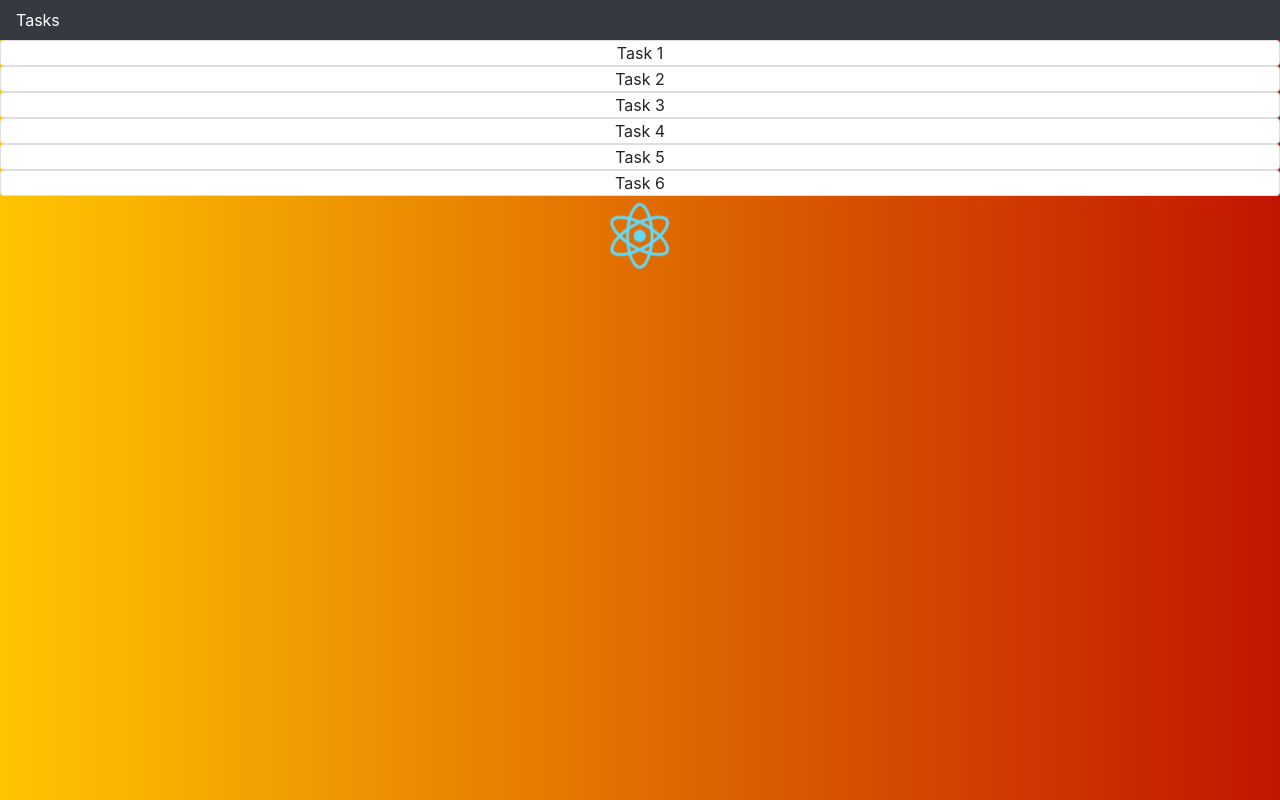
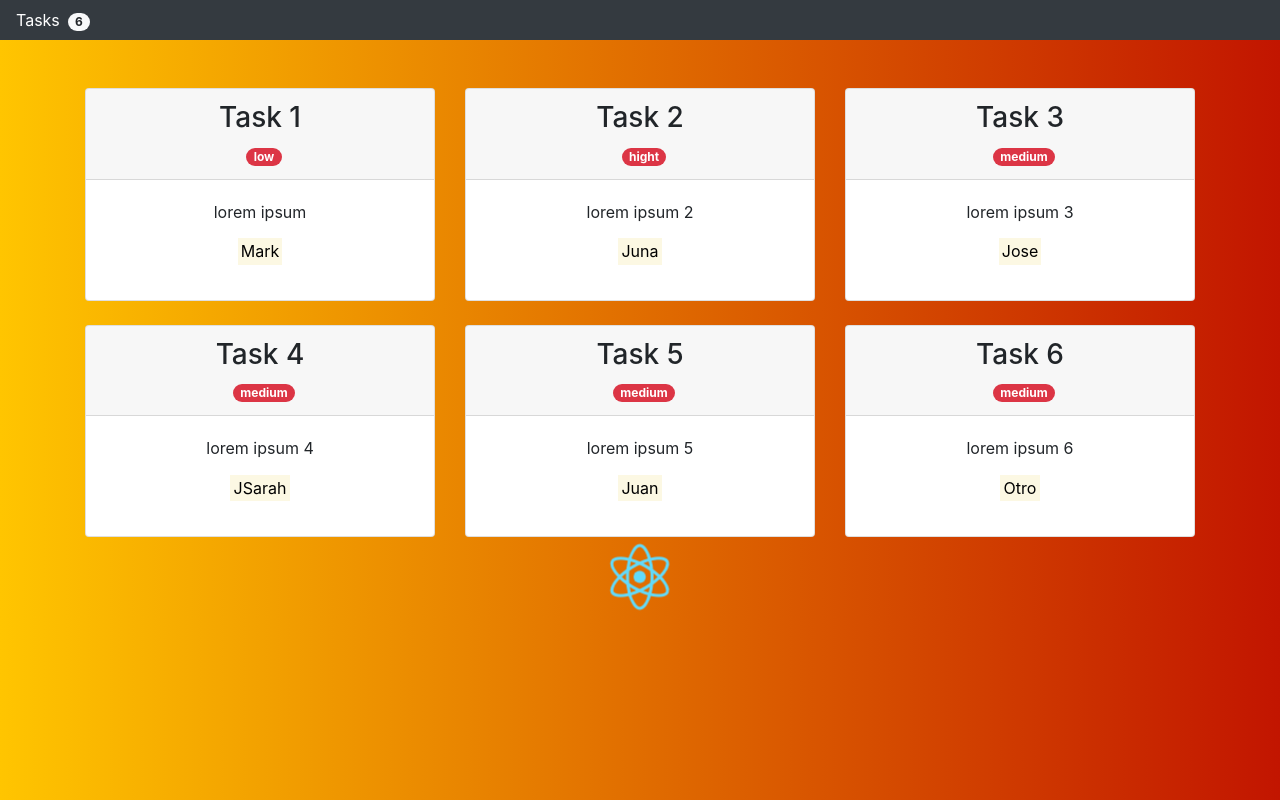
Before and after one commit to Leni-M/ui-proyecto, a React (Create React App) app: page / in a window 1280 px wide. Built offline with nearby package versions, Linux system fonts and the light colour scheme.

Commit message:
task form

```diff
--- a/src/App.js
+++ b/src/App.js
@@ -4,7 +4,7 @@ import './App.css';
 
 import {tareas} from './tasks.json';
 
-console.log(tareas);
+
 
 class App extends Component {
     constructor(){
@@ -18,8 +18,19 @@ class App extends Component {
   render() {
      const tasksAll= this.state.tareas.map((tarea,i)=>{
          return(
-            <div className="card">
-             {tarea.title}
+            <div className="col-md-4">
+             <div className="card mt-4">
+                 <div className="card-header">
+                    <h3>{tarea.title}</h3>
+                    <span className="badge badge-pill badge-danger ml-2">
+                        {tarea.priority}
+                    </span>
+                 </div>
+                 <div className="card-body">
+                    <p>{tarea.description}</p>
+                    <p><mark>{tarea.responsive}</mark></p>
+                 </div>
+             </div>
             </div>
          )
 
@@ -30,9 +41,17 @@ class App extends Component {
              <nav className="navbar navbar-dark bg-dark">
                 <a href="" className="text-white">
                     Tasks
+                    <span className="badge badge-pill badge-light ml-2">
+                        {this.state.tareas.length}
+                    </span>
                 </a>
              </nav>
+             <div className="container">
+              <div className="row mt-4">
                 {tasksAll}
+              </div>
+             </div>
+
          <img src={logo} className="App-logo" alt="logo" />
 
       </div>
--- a/src/components/TareasForm.js
+++ b/src/components/TareasForm.js
@@ -2,4 +2,7 @@ import React ,{Component} from 'React';
 import logo from '/logo.svg';
 import './App.css';
 
-class App extend
+class Tareas extend Component{
+
+
+}
```
Lines whose indentation alone changed are shown as unchanged.
